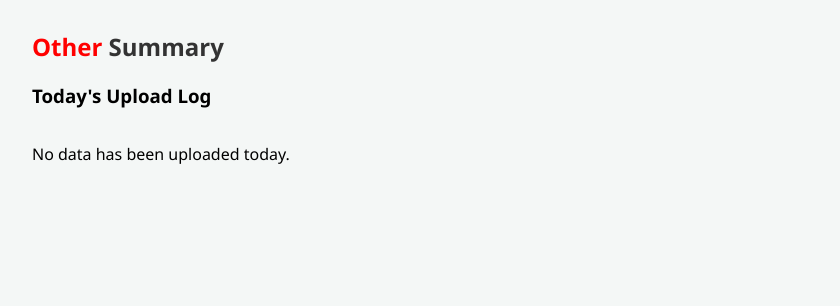
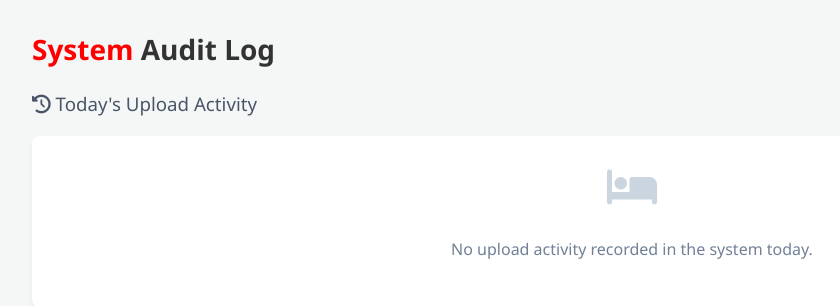
Before and after one commit to spanwarr10-pixel/Tracker_on_Flask_Frame_Work, a Flask app: template templates/summary.html in a window 1280 px wide. Shown: the top 306 px of the page, without its empty margins (8-848 px from the left). Run offline with Flask 3, Linux system fonts and the light colour scheme; the template is opened without the code that fills it, so the values that code supplies are empty.

Commit message:
Update summary.html

```diff
--- a/templates/summary.html
+++ b/templates/summary.html
@@ -1,13 +1,16 @@
 {% extends "base.html" %}
 {% block content %}
-<h2><span class="airtel-red">Other</span> Summary</h2>
-<h3>Today's Upload Log</h3>
+<h2 style="font-size: 28px;"><span class="airtel-red">System</span> Audit Log</h2>
+<h3 style="color: #4A5568; font-weight: 500; margin-bottom: 20px;"><i class="fa-solid fa-clock-rotate-left"></i> Today's Upload Activity</h3>
 
-<div style="overflow-x: auto;">
+<div class="table-container" style="overflow-x: auto;">
     {% if table %}
         {{ table|safe }}
     {% else %}
-        <p>No data has been uploaded today.</p>
+        <div style="padding: 30px; text-align: center; color: #718096; background: #fff;">
+            <i class="fa-solid fa-bed" style="font-size: 40px; margin-bottom: 15px; color: #CBD5E0;"></i>
+            <p>No upload activity recorded in the system today.</p>
+        </div>
     {% endif %}
 </div>
 {% endblock %}
```
